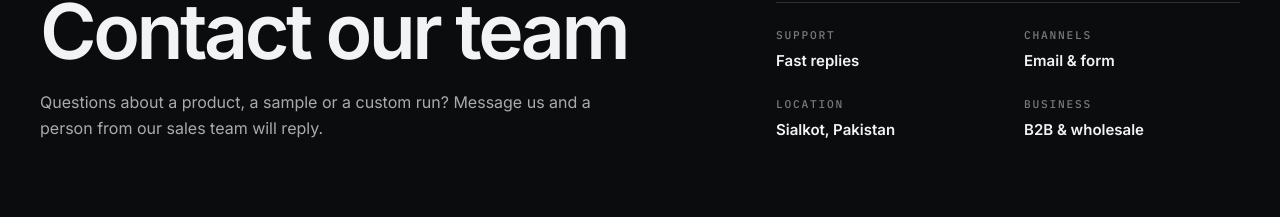
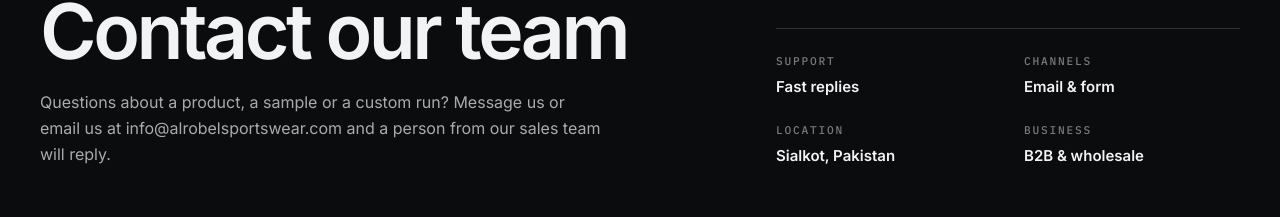
Before and after one commit to AbdullahRathoreVA/sports-ecommerce-website, a Next.js app: page /contact in a window 1280 px wide. Shown: the part 229-446 px from the top of the page. Built offline with nearby package versions, Linux system fonts and the light colour scheme; no server answers; the database is empty.

Commit message:
Sync 85a791e: Contact page says where to email: info@alrobelsportswear.com

```diff
--- a/src/app/(site)/contact/page.tsx
+++ b/src/app/(site)/contact/page.tsx
@@ -28,7 +28,7 @@ export default async function ContactPage({ searchParams }: { searchParams: Prom
       <PageHero
         eyebrow="Get in touch / Alrobel Sportswear"
         title="Contact our team"
-        intro="Questions about a product, a sample or a custom run? Message us and a person from our sales team will reply."
+        intro={`Questions about a product, a sample or a custom run? Message us${s.contact.email ? ` or email us at ${s.contact.email}` : ""} and a person from our sales team will reply.`}
         meta={[
           { label: "Support", value: s.contact.responseTime ? "Fast replies" : "Sales team" },
           { label: "Channels", value: wa ? "Email & WhatsApp" : "Email & form" },
```
